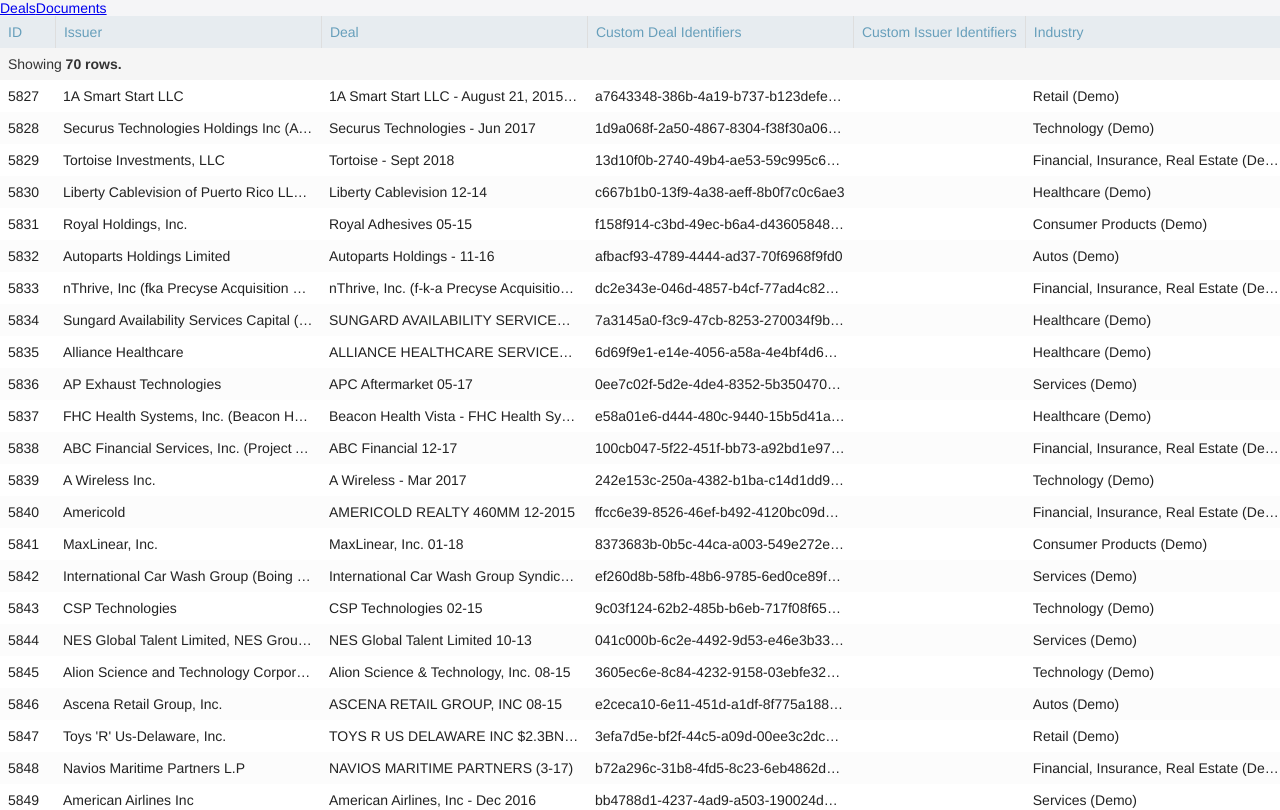
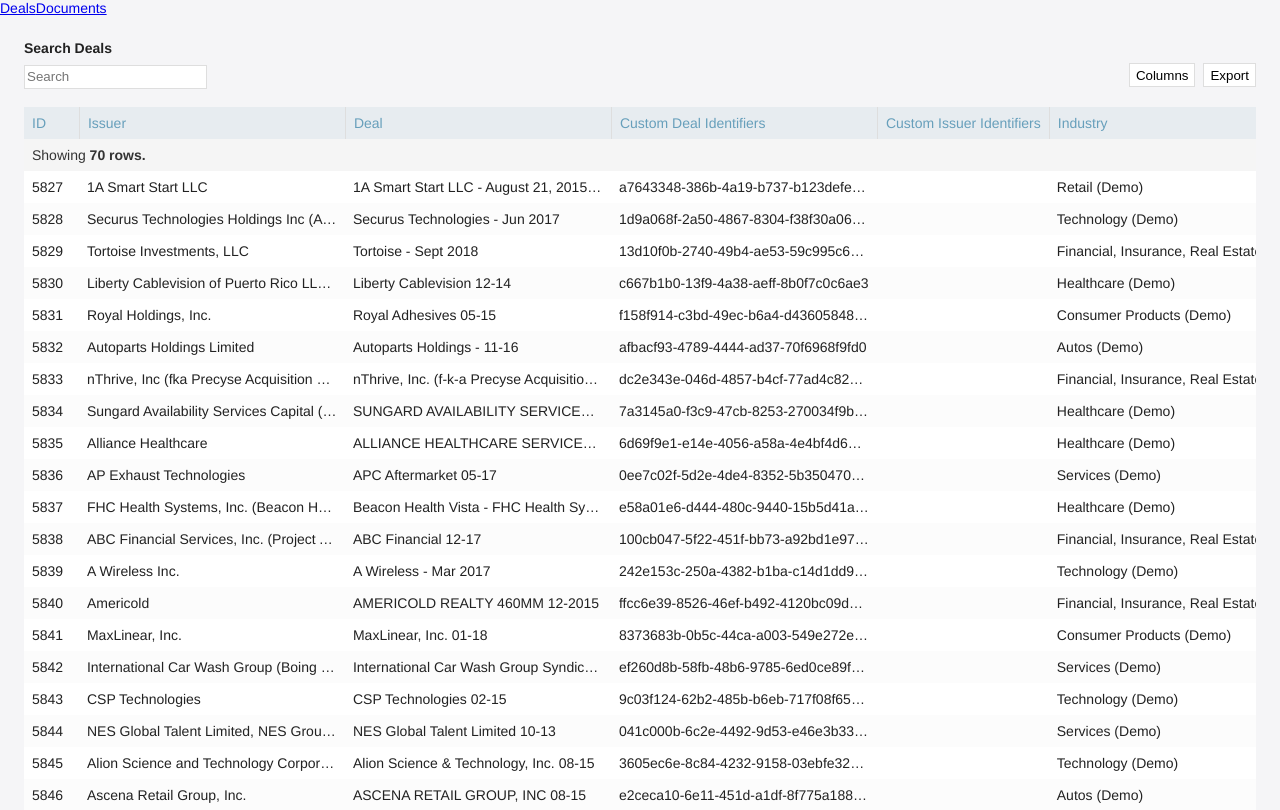
Before and after one commit to samrodrigues/findox-task, a Vue app: page /deals in a window 1280 px wide. Shown: the top 810 px of the page. Built offline with nearby package versions, Linux system fonts and the light colour scheme.

Commit message:
Create grid control

```diff
--- a/src/components/grid/AppGrid.vue
+++ b/src/components/grid/AppGrid.vue
@@ -55,7 +55,6 @@
 import {computed, ref} from 'vue';
 import {sortLowerCase, pluralize} from "../../helpers/string";
 import AppGridColumnControls from "./AppGridColumnControls.vue";
-import AppGridPagination from "./AppGridPagination.vue";
 
 const props = defineProps({
   columns: Array,
@@ -124,16 +123,6 @@
   } else {
     openHeader.value = index
   }
-};
-
-
-// Pagination -- let's skip this for now
-import { usePagination } from "../../helpers/pagination";
-const currentPage = ref(1);
-const perPage = ref(25);
-const { paginatedData } = usePagination(sortedData, currentPage, perPage);
-const onPageUpdated = (page) => {
-  currentPage.value = page
 };
 
 </script>
--- a/src/components/grid/AppGridControl.vue
+++ b/src/components/grid/AppGridControl.vue
@@ -1,13 +1,53 @@
 <template>
+  <div class="grid-control">
+    <input
+        type="text"
+        class="grid-control-input"
+        placeholder="Search"
+        v-model="searchValue"
+        @input="updateSearchValue"
+    />
+    <button class="grid-control-button" @click="handleColumns">Columns</button>
+    <button class="grid-control-button" @click="exportData">Export</button>
+  </div>
 
 </template>
 
-<script>
-export default {
-  name: "AppGridControl"
-}
+<script setup>
+import { ref } from 'vue';
+
+const props = defineProps({
+  modelValue: {
+    type: String,
+    default: "",
+  },
+});
+
+const searchValue = ref(props.modelValue);
+
+const updateSearchValue = () => {
+  emit("update:modelValue", searchValue.value);
+};
 </script>
 
-<style scoped>
-
+<style scoped lang="scss">
+.grid-control {
+  display: flex;
+  align-items: center;
+  gap: 8px;
+  margin: 0 0 12px;
+}
+.grid-control-input {
+  border: solid 1px #dedede;
+  margin: 9px 0 6px;
+  line-height: 1.5;
+}
+.grid-control-button {
+  border: solid 1px #dedede;
+  background-color: #ffffff;
+  height: 24px;
+  &:first-of-type {
+    margin-left: auto;
+  }
+}
 </style>
--- a/src/stores/deals.js
+++ b/src/stores/deals.js
@@ -14,6 +14,28 @@
     dealTypes: dealsDataset.data.DealTypes,
     analysts: dealsDataset.data.Analysts,
     assets: dealsDataset.data.Assets,
+    columns: [
+      {key: 'Id', label: 'ID', isFilterable: false, isActive: true},
+      {key: 'issuer', label: 'Issuer', isFilterable: true, isActive: true},
+      {key: 'DealName', label: 'Deal', isFilterable: true, isActive: true},
+      {key: 'CustomDealId', label: 'Custom Deal Identifiers', isFilterable: false, isActive: true},
+      {
+        key: 'CustomClientIssuersIdentifiers',
+        label: 'Custom Issuer Identifiers',
+        isFilterable: false,
+        isActive: true,
+      },
+      {key: 'industry', label: 'Industry', isFilterable: true, isActive: true},
+      {key: 'agent', label: 'Agent', isFilterable: true, isActive: true},
+      {key: 'source', label: 'Source', isFilterable: true, isActive: true},
+      {key: 'StatusId', label: 'Status', isFilterable: true, isActive: true},
+      {key: 'Total', label: 'Total', isFilterable: false, isActive: true},
+      {key: 'lastPosted', label: 'Last Posted', isFilterable: false, isActive: true},
+      {key: 'lastAccessed', label: 'Last Accessed', isFilterable: false, isActive: true},
+      {key: 'analysts', label: 'Analysts', isFilterable: true, isActive: true},
+      {key: 'DocCount', label: 'Doc Count', isFilterable: true, isActive: true},
+      {key: 'ClientCustomField', label: 'Custom Field', isFilterable: false, isActive: true},
+    ],
   }),
   getters: {
     getAgentById: (state) => (id) => {
--- a/src/views/Deals.vue
+++ b/src/views/Deals.vue
@@ -1,44 +1,38 @@
+<template>
+  <main>
+    <p class="title">Search Deals</p>
+    <AppGridControl v-model="searchValue" :columns="columns" />
+    <AppGrid
+        :data="deals"
+        :columns="columns"/>
+  </main>
+</template>
+
 <script setup>
-import {computed, reactive} from 'vue';
+import {computed} from 'vue';
 import {useDealsStore, useDocumentsStore} from '@/stores';
 import AppGrid from "../components/grid/AppGrid.vue";
+import AppGridControl from "../components/grid/AppGridControl.vue";
 
 const dealsStore = useDealsStore();
 const deals = computed(() => dealsStore.dealsWithRelatedData);
+const columns = computed(() => dealsStore.columns);
 
 const fetchDocumentsForDeal = (dealId) => {
   return documentsStore.getDocumentsByDealId(dealId);
 };
 
-const columns = reactive([
-  {key: 'Id', label: 'ID', isFilterable: false, isActive: true},
-  {key: 'issuer', label: 'Issuer', isFilterable: true, isActive: true},
-  {key: 'DealName', label: 'Deal', isFilterable: true, isActive: true},
-  //{ key: '', label: 'Bloomberg ID', isActive: true },
-  //{ key: '', label: 'ISIN', isActive: true },
-  {key: 'CustomDealId', label: 'Custom Deal Identifiers', isFilterable: false, isActive: true},
-  {
-    key: 'CustomClientIssuersIdentifiers',
-    label: 'Custom Issuer Identifiers',
-    isFilterable: false,
-    isActive: true,
-  },
-  {key: 'industry', label: 'Industry', isFilterable: true, isActive: true},
-  {key: 'agent', label: 'Agent', isFilterable: true, isActive: true},
-  {key: 'source', label: 'Source', isFilterable: true, isActive: true},
-  {key: 'StatusId', label: 'Status', isFilterable: true, isActive: true},
-  {key: 'Total', label: 'Total', isFilterable: false, isActive: true},
-  {key: 'lastPosted', label: 'Last Posted', isFilterable: false, isActive: true},
-  {key: 'lastAccessed', label: 'Last Accessed', isFilterable: false, isActive: true},
-  {key: 'analysts', label: 'Analysts', isFilterable: true, isActive: true},
-  {key: 'DocCount', label: 'Doc Count', isFilterable: true, isActive: true},
-  {key: 'ClientCustomField', label: 'Custom Field', isFilterable: false, isActive: true},
-]);
+import { ref } from 'vue';
+const searchValue = ref("");
 
 </script>
 
-<template>
-  <AppGrid
-      :data="deals"
-      :columns="columns"/>
-</template>
+<style>
+main {
+  margin: 24px;
+}
+.title {
+  margin-bottom: 0;
+  font-weight: bold;
+}
+</style>
```
